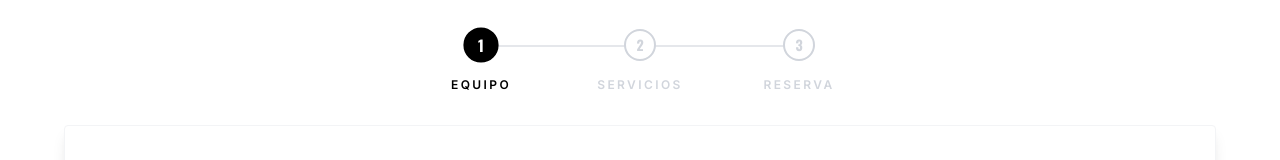
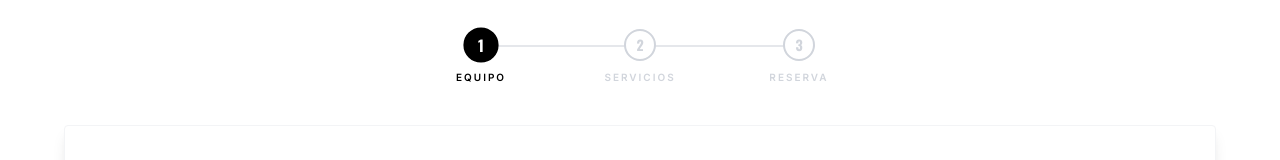
Before and after one commit to thefckingcompany/tfc-web, a React (Vite) app: page /reservar in a window 1280 px wide. Shown: the part 255-415 px from the top of the page. Built offline with nearby package versions, Linux system fonts and the light colour scheme.

Commit message:
Reduce font size and adjust positioning of booking stepper labels

```diff
--- a/src/components/booking/BookingWizard.tsx
+++ b/src/components/booking/BookingWizard.tsx
@@ -106,7 +106,7 @@ export const BookingWizard = () => {
                                 {s}
                             </div>
                             <span className={cn(
-                                "absolute -bottom-8 text-xs font-sans uppercase tracking-[0.2em] font-bold transition-colors duration-300",
+                                "absolute -bottom-6 text-[10px] font-sans uppercase tracking-[0.2em] font-bold transition-colors duration-300",
                                 step >= s ? "text-black" : "text-gray-300"
                             )}>
                                 {s === 1 ? "EQUIPO" : s === 2 ? "SERVICIOS" : "RESERVA"}
```
